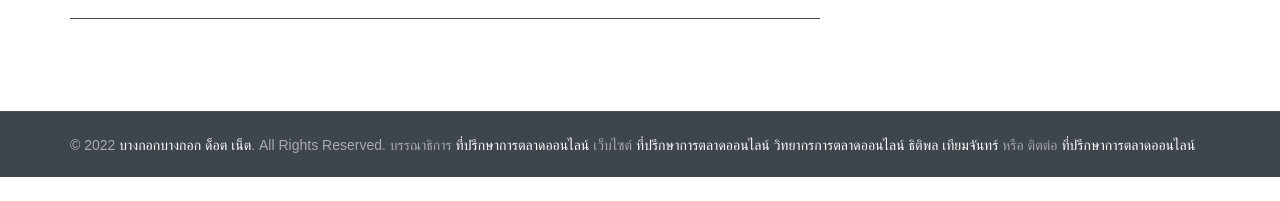
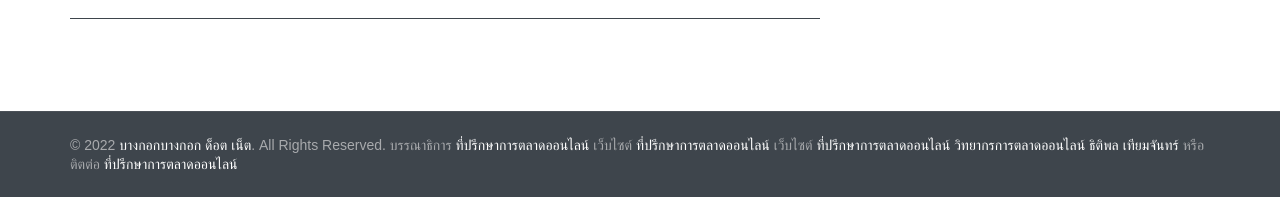
Before and after one commit to champ197/master, a plain HTML site: page index.html in a window 1280 px wide. Shown: the part 5602-5803 px from the top of the page. Drawn offline with Linux system fonts and the light colour scheme; a web font is replaced by a local one.

Commit message:
Update index.html

```diff
--- a/index.html
+++ b/index.html
@@ -724,7 +724,7 @@
       <!--copyright part-->
       <div class="footer_bottom_part">
         <div class="container clearfix">
-          <p>© 2022 <span>บางกอกบางกอก ด็อต เน็ต</span>. All Rights Reserved. บรรณาธิการ <a href='https://www.brandingchamp.com/#ที่ปรึกษาการตลาดออนไลน์' alt='ที่ปรึกษาการตลาดออนไลน์' desc='ที่ปรึกษาการตลาดออนไลน์' title='ที่ปรึกษาการตลาดออนไลน์' rel='dofollow' style='color:white;'>ที่ปรึกษาการตลาดออนไลน์</a> เว็บไซต์ <a href='https://www.xn--12ca1ddhqak6ecxc9b9ca7ebd0cw12anc0f.net/' alt='ที่ปรึกษาการตลาดออนไลน์' desc='ที่ปรึกษาการตลาดออนไลน์' title='ที่ปรึกษาการตลาดออนไลน์' rel='dofollow' style='color:white;'>ที่ปรึกษาการตลาดออนไลน์</a>
+          <p>© 2022 <span>บางกอกบางกอก ด็อต เน็ต</span>. All Rights Reserved. บรรณาธิการ <a href='https://www.brandingchamp.com/#ที่ปรึกษาการตลาดออนไลน์' alt='ที่ปรึกษาการตลาดออนไลน์' desc='ที่ปรึกษาการตลาดออนไลน์' title='ที่ปรึกษาการตลาดออนไลน์' rel='dofollow' style='color:white;'>ที่ปรึกษาการตลาดออนไลน์</a> เว็บไซต์ <a href='https://www.xn--12ca1ddhqak6ecxc9b9ca7ebd0cw12anc0f.net/' alt='ที่ปรึกษาการตลาดออนไลน์' desc='ที่ปรึกษาการตลาดออนไลน์' title='ที่ปรึกษาการตลาดออนไลน์' rel='dofollow' style='color:white;'>ที่ปรึกษาการตลาดออนไลน์</a> เว็บไซต์ <a href='https://www.xn--12ca1ddhqak6ecxc9b9ca7ebd0cw12anc0f.com/' alt='ที่ปรึกษาการตลาดออนไลน์' desc='ที่ปรึกษาการตลาดออนไลน์' title='ที่ปรึกษาการตลาดออนไลน์' rel='dofollow' style='color:white;'>ที่ปรึกษาการตลาดออนไลน์</a>
   <a href="https://www.xn--12ca1ddhqa0ekbxcp7ga5edd1a94azf.com/" alt="วิทยากรการตลาดออนไลน์" title="วิทยากรการตลาดออนไลน์" desc="วิทยากรการตลาดออนไลน์" rel="dofollow" target="_blank" style='color:white;'>วิทยากรการตลาดออนไลน์</a>
   <a href="https://www.thitiphon.com/" alt="ธิติพล เทียมจันทร์" title="ธิติพล เทียมจันทร์" desc="ธิติพล เทียมจันทร์" rel="dofollow" target="_blank" style='color:white;'>ธิติพล เทียมจันทร์</a> หรือ ติตต่อ <a href='https://linktr.ee/brandingchamp' alt='ที่ปรึกษาการตลาดออนไลน์' desc='ที่ปรึกษาการตลาดออนไลน์' title='ที่ปรึกษาการตลาดออนไลน์' rel='dofollow' style='color:white;'>ที่ปรึกษาการตลาดออนไลน์</a>
 		</p>
```
